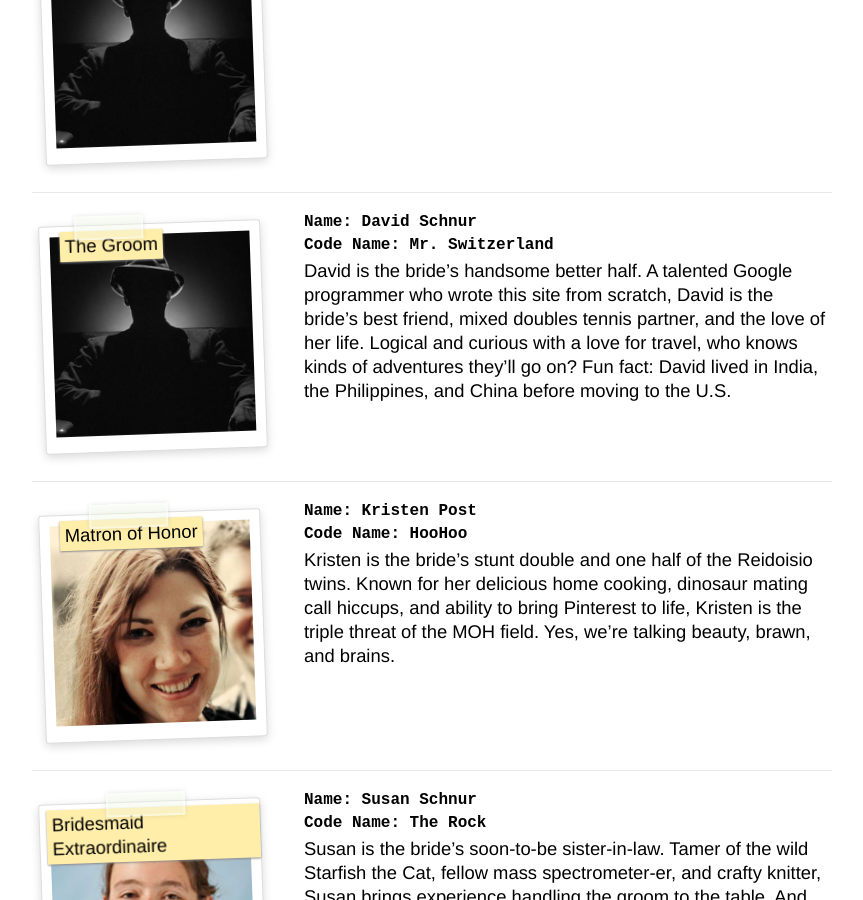
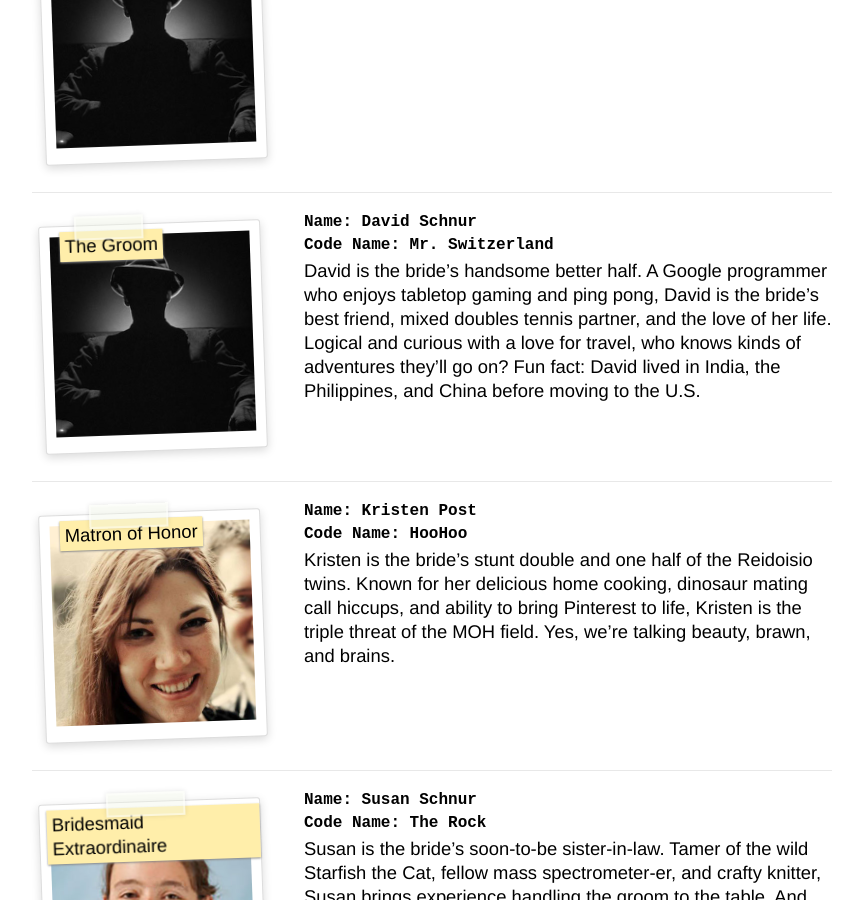
Before and after one commit to dnschnur/piday.github.com, a Jekyll site: the page built from about/index.md, in a window 1280 px wide and 900 px high, scrolled down 1728 px. Shown: the whole window, without its empty margins (208-1071 px from the left). Built offline with Jekyll 4.4.1, drawn with Linux system fonts in a browser that asks for light colours; nearby versions of some CDN libraries.

Commit message:
Fixed David's bio

```diff
--- a/about/index.md
+++ b/about/index.md
@@ -58,7 +58,7 @@ Felicia
 <div class="profile-info">Name: David Schnur</div>
 <div class="profile-info">Code Name: Mr. Switzerland</div>
 
-David is the bride's handsome better half. A talented Google programmer who wrote this site from scratch, David is the bride's best friend, mixed doubles tennis partner, and the love of her life. Logical and curious with a love for travel, who knows kinds of adventures they'll go on? Fun fact: David lived in India, the Philippines, and China before moving to the U.S.
+David is the bride's handsome better half. A Google programmer who enjoys tabletop gaming and ping pong, David is the bride's best friend, mixed doubles tennis partner, and the love of her life. Logical and curious with a love for travel, who knows kinds of adventures they'll go on? Fun fact: David lived in India, the Philippines, and China before moving to the U.S.
 
 ----------------------------------------------------------------------
 
```
